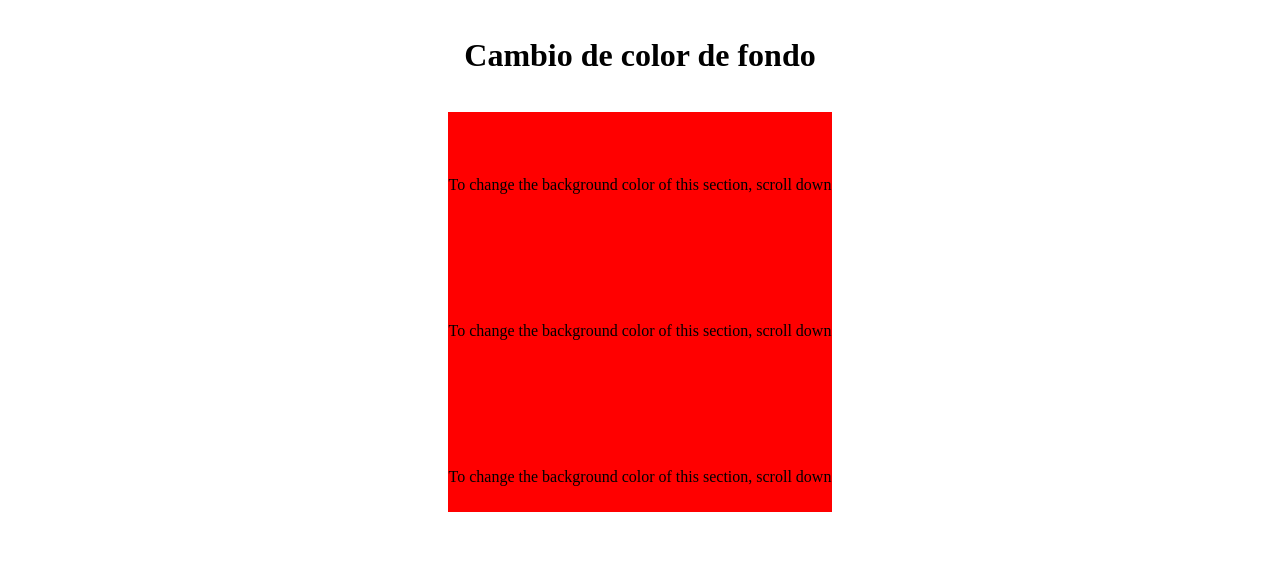
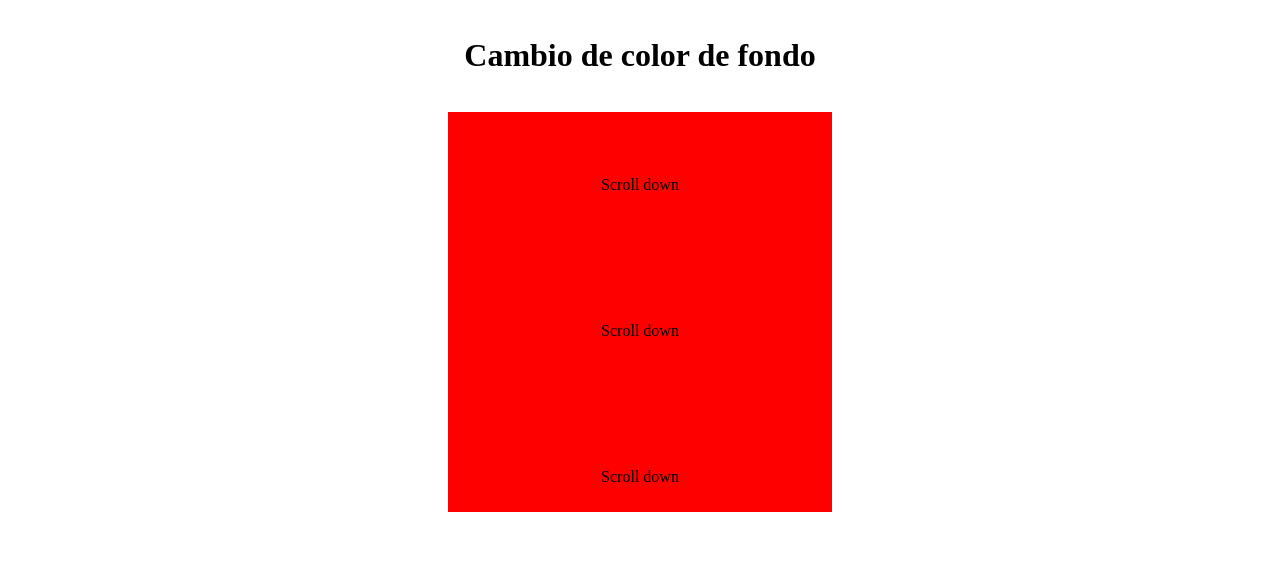
Before and after one commit to fantasyfuerte/Scroll-Animations, a plain HTML site: page index.html in a window 1280 px wide. Shown: the top 563 px of the page. Drawn offline with Linux system fonts and the light colour scheme.

Commit message:
Eliminating unnecessary html

```diff
--- a/index.html
+++ b/index.html
@@ -9,17 +9,8 @@
   <body>
     <main>
       <h1>Cambio de color de fondo</h1>
+      <section class="background-change">
 
-      <section class="background-change">
-        <p>To change the background color of this section, scroll down</p>
-        <p>To change the background color of this section, scroll down</p>
-        <p>To change the background color of this section, scroll down</p>
-        <p>To change the background color of this section, scroll down</p>
-        <p>To change the background color of this section, scroll down</p>
-        <p>To change the background color of this section, scroll down</p>
-        <p>To change the background color of this section, scroll down</p>
-        <p>To change the background color of this section, scroll down</p>
-        <p>To change the background color of this section, scroll down</p>
       </section>
       <section class="parallax">
         <div class="layer-1">
--- a/script.js
+++ b/script.js
@@ -1,4 +1,8 @@
 const bgchange = document.querySelector(".background-change");
+
+for (let i = 0; i < 15; i++) {
+  bgchange.innerHTML += `<p>Scroll down</p>`;
+}
 
 bgchange.addEventListener("scroll", () => {
   const scrollPercentage =
```
